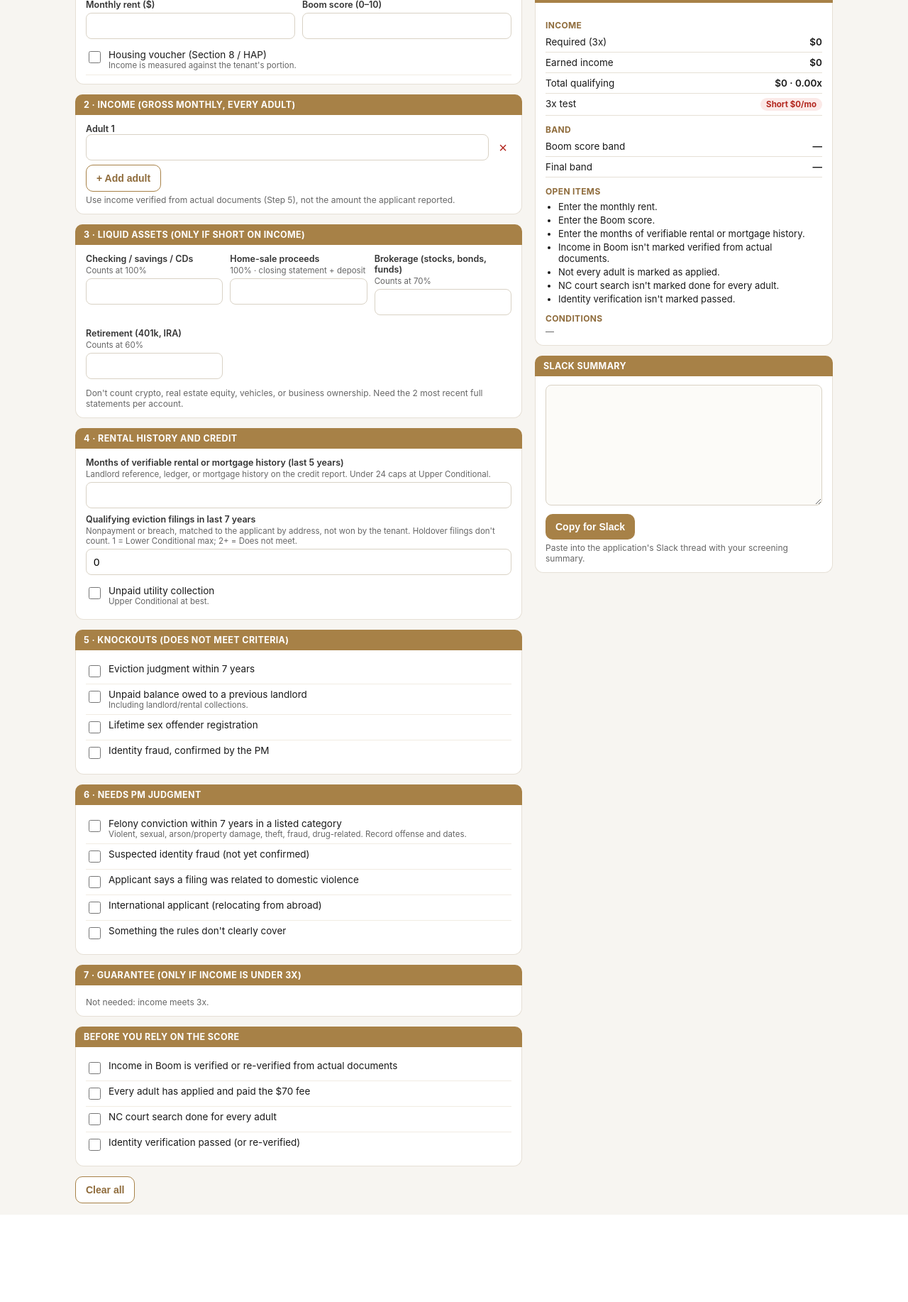
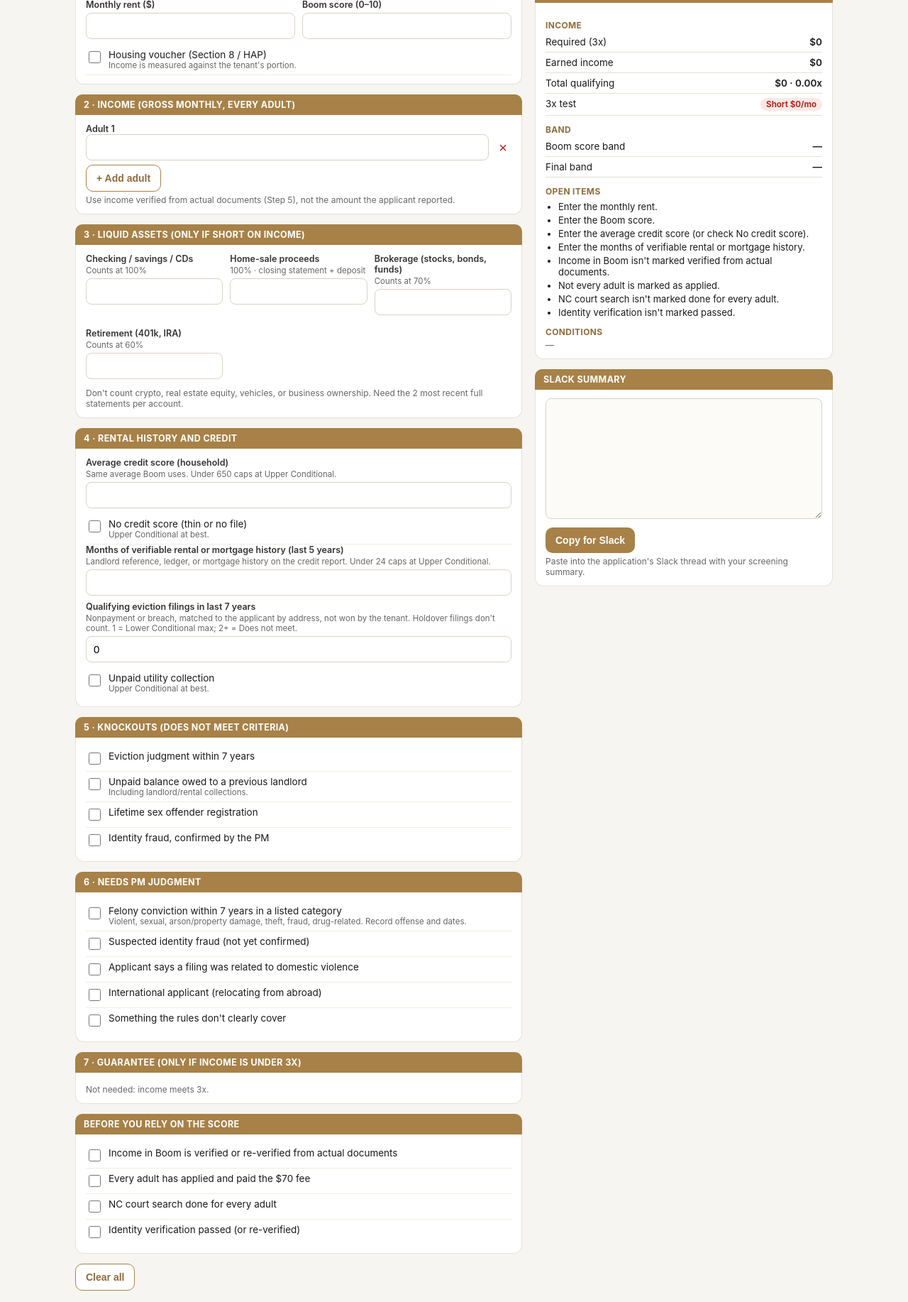
Before and after one commit to dspropertiesnc/ds-app-hub, a Flask app: page /screening-calc/ in a window 1280 px wide. Shown: the part 252-2086 px from the top of the page at 71% size. Before the commit the page ends 1963 px from the top, so only its background shows below. Run offline with Flask 3, Linux system fonts and the light colour scheme.

Commit message:
Screening calc: cap at Upper Conditional for credit under 650 or no score
Adds an average household credit score field and a "no credit score"
checkbox; either condition caps the band at Upper Conditional. Credit
shows in the Slack summary. Tests cover 649/650/no-score/already-lower.

Co-Authored-By: Claude Opus 5.5 <noreply@anthropic.com>
Claude-Session: https://claude.ai/code/session_01ChpkojjzuQe41rbLNxvJVf

```diff
--- a/tools/screening_calc/assets/calc.js
+++ b/tools/screening_calc/assets/calc.js
@@ -9,6 +9,7 @@
     assetMonths: 12,            // asset depletion divisor
     assetPct: { cash: 1.0, sale: 1.0, brokerage: 0.7, retirement: 0.6 },
     historyMonthsMin: 24,       // verifiable rental/mortgage months in last 5 yrs
+    creditMin: 650,             // average credit score below this caps at Upper Conditional
     depositMonths: { approve: 1, upper: 1.5, lower: 2 },
     depositCap: 2
   };
@@ -95,6 +96,15 @@
     // caps
     var filings = Math.max(0, Math.floor(num(inp.filings)));
     if (filings === 1) { r.caps.push("1 qualifying eviction filing: Lower Conditional at best"); band = worse(band, "lower"); }
+    var credit = inp.creditScore;
+    var creditKnown = String(credit == null ? "" : credit).trim() !== "";
+    if (inp.noCredit) {
+      r.caps.push("No credit score: Upper Conditional at best"); band = worse(band, "upper");
+    } else if (creditKnown && num(credit) < RULES.creditMin) {
+      r.caps.push("Average credit score under 650: Upper Conditional at best"); band = worse(band, "upper");
+    } else if (!creditKnown) {
+      r.warnings.push("Enter the average credit score (or check No credit score).");
+    }
     if (inp.utilityCollection) { r.caps.push("Unpaid utility collection: Upper Conditional at best"); band = worse(band, "upper"); }
     var hist = inp.historyMonths;
     var histKnown = String(hist == null ? "" : hist).trim() !== "";
@@ -164,7 +174,7 @@
     var who = (inp.applicantNames || "").trim();
     var prop = (inp.property || "").trim();
     L.push("*Screening calc*" + (prop ? " · " + prop : "") + (who ? " (" + who + ")" : ""));
-    L.push("Boom score: " + (r.score || 0) + " → " + BAND_LABEL[r.startBand] + (r.band !== r.startBand ? " → final: " + r.bandLabel : ""));
+    L.push((inp.noCredit ? "Credit: no score · " : (String(inp.creditScore||"").trim() ? "Credit (avg): " + inp.creditScore + " · " : "")) + "Boom score: " + (r.score || 0) + " → " + BAND_LABEL[r.startBand] + (r.band !== r.startBand ? " → final: " + r.bandLabel : ""));
     var i = r.income;
     var base = i.voucher > 0 ? "tenant portion " + money(i.tenantPortion) + " (rent " + money(i.rent) + ", voucher " + money(i.voucher) + ")" : "rent " + money(i.rent);
     L.push("Income: " + money(i.total) + "/mo vs " + money(i.required) + " required (3x " + base + ") = " + i.ratio.toFixed(2) + "x · " + (i.meets ? "MEETS" : "SHORT by " + money(i.shortfall) + "/mo"));
--- a/tools/screening_calc/templates/screening_calc.html
+++ b/tools/screening_calc/templates/screening_calc.html
@@ -103,6 +103,8 @@
 
   <div class="band">4 · Rental history and credit</div>
   <div class="card">
+    <label class="f">Average credit score (household)<span class="h">Same average Boom uses. Under 650 caps at Upper Conditional.</span><input type="number" id="creditScore" inputmode="numeric" min="300" max="850" step="1"></label>
+    <div class="chk"><input type="checkbox" id="noCredit"><div>No credit score (thin or no file)<small>Upper Conditional at best.</small></div></div>
     <label class="f">Months of verifiable rental or mortgage history (last 5 years)<span class="h">Landlord reference, ledger, or mortgage history on the credit report. Under 24 caps at Upper Conditional.</span><input type="number" id="historyMonths" inputmode="numeric" min="0" max="60"></label>
     <label class="f">Qualifying eviction filings in last 7 years<span class="h">Nonpayment or breach, matched to the applicant by address, not won by the tenant. Holdover filings don't count. 1 = Lower Conditional max; 2+ = Does not meet.</span><input type="number" id="filings" inputmode="numeric" min="0" step="1" value="0"></label>
     <div class="chk"><input type="checkbox" id="utilityCollection"><div>Unpaid utility collection<small>Upper Conditional at best.</small></div></div>
@@ -179,8 +181,8 @@
 (function(){
   const $ = id => document.getElementById(id);
   const C = window.ScreeningCalc, money = C.money;
-  const CHECKS = ['hasVoucher','utilityCollection','evictionJudgment','landlordBalance','sexOffender','identityFraud','felony','suspectedFraud','dvFiling','international','otherPm','guarantorNC','pre_incomeVerified','pre_allAdults','pre_ncSearch','pre_identity'];
-  const FIELDS = ['property','applicantNames','rent','score','voucher','a_cash','a_sale','a_brokerage','a_retirement','historyMonths','filings','guaranteeType','guarantorIncome'];
+  const CHECKS = ['noCredit','hasVoucher','utilityCollection','evictionJudgment','landlordBalance','sexOffender','identityFraud','felony','suspectedFraud','dvFiling','international','otherPm','guarantorNC','pre_incomeVerified','pre_allAdults','pre_ncSearch','pre_identity'];
+  const FIELDS = ['property','applicantNames','rent','score','voucher','a_cash','a_sale','a_brokerage','a_retirement','historyMonths','creditScore','filings','guaranteeType','guarantorIncome'];
 
   function addIncome(v){
     const d=document.createElement('div'); d.className='inc';
@@ -200,7 +202,7 @@
       hasVoucher:$('hasVoucher').checked, voucher:$('voucher').value,
       incomes:[...document.querySelectorAll('.incv')].map(i=>i.value),
       assets:{cash:$('a_cash').value, sale:$('a_sale').value, brokerage:$('a_brokerage').value, retirement:$('a_retirement').value},
-      historyMonths:$('historyMonths').value, filings:$('filings').value,
+      historyMonths:$('historyMonths').value, creditScore:$('creditScore').value, noCredit:$('noCredit').checked, filings:$('filings').value,
       utilityCollection:$('utilityCollection').checked,
       evictionJudgment:$('evictionJudgment').checked, landlordBalance:$('landlordBalance').checked,
       sexOffender:$('sexOffender').checked, identityFraud:$('identityFraud').checked,
--- a/tools/screening_calc/test_calc.js
+++ b/tools/screening_calc/test_calc.js
@@ -1,7 +1,7 @@
 const C=require('./assets/calc.js');
 const assert=require('assert');
 const pre={incomeVerified:1,allAdults:1,ncSearch:1,identity:1};
-function run(o){return C.compute(Object.assign({prechecks:pre,historyMonths:60},o));}
+function run(o){return C.compute(Object.assign({prechecks:pre,historyMonths:60,creditScore:700},o));}
 let r=run({rent:2000,incomes:[6000],score:8});
 assert.equal(r.band,'approve');assert.equal(r.flag,'Meets criteria');assert.equal(r.deposit.months,1);assert(!r.guarantee.required);
 r=run({rent:2000,incomes:[3000],assets:{cash:36000},score:8});
@@ -17,5 +17,9 @@ r=run({rent:2000,incomes:[4000],score:6,guaranteeType:'guarantor',guarantorIncom
 r=run({rent:2000,incomes:[4000],score:6,guaranteeType:'guarantor',guarantorIncome:7999,guarantorNC:true}); assert(!r.guarantee.ok);
 assert.equal(C.bandFromScore(7.0),'upper');assert.equal(C.bandFromScore(7.1),'approve');assert.equal(C.bandFromScore(5.5),'upper');assert.equal(C.bandFromScore(5.4),'lower');assert.equal(C.bandFromScore(4.1),'lower');assert.equal(C.bandFromScore(4.0),'decline');
 r=run({rent:2000,incomes:[6000],score:4.5,utilityCollection:true}); assert.equal(r.band,'lower');
+r=run({rent:2000,incomes:[6000],score:8,creditScore:649}); assert.equal(r.band,'upper');
+r=run({rent:2000,incomes:[6000],score:8,creditScore:650}); assert.equal(r.band,'approve');
+r=run({rent:2000,incomes:[6000],score:8,creditScore:'',noCredit:true}); assert.equal(r.band,'upper');
+r=run({rent:2000,incomes:[6000],score:5,creditScore:600}); assert.equal(r.band,'lower');
 console.log(C.summary({property:'123 Main St',applicantNames:'A. Smith'},run({rent:2000,incomes:[3000],assets:{cash:20000,brokerage:10000},score:6.2,filings:1,guaranteeType:'theguarantors'})));
 console.log('ALL TESTS PASS');
```
Also changed, not shown: README.md.
